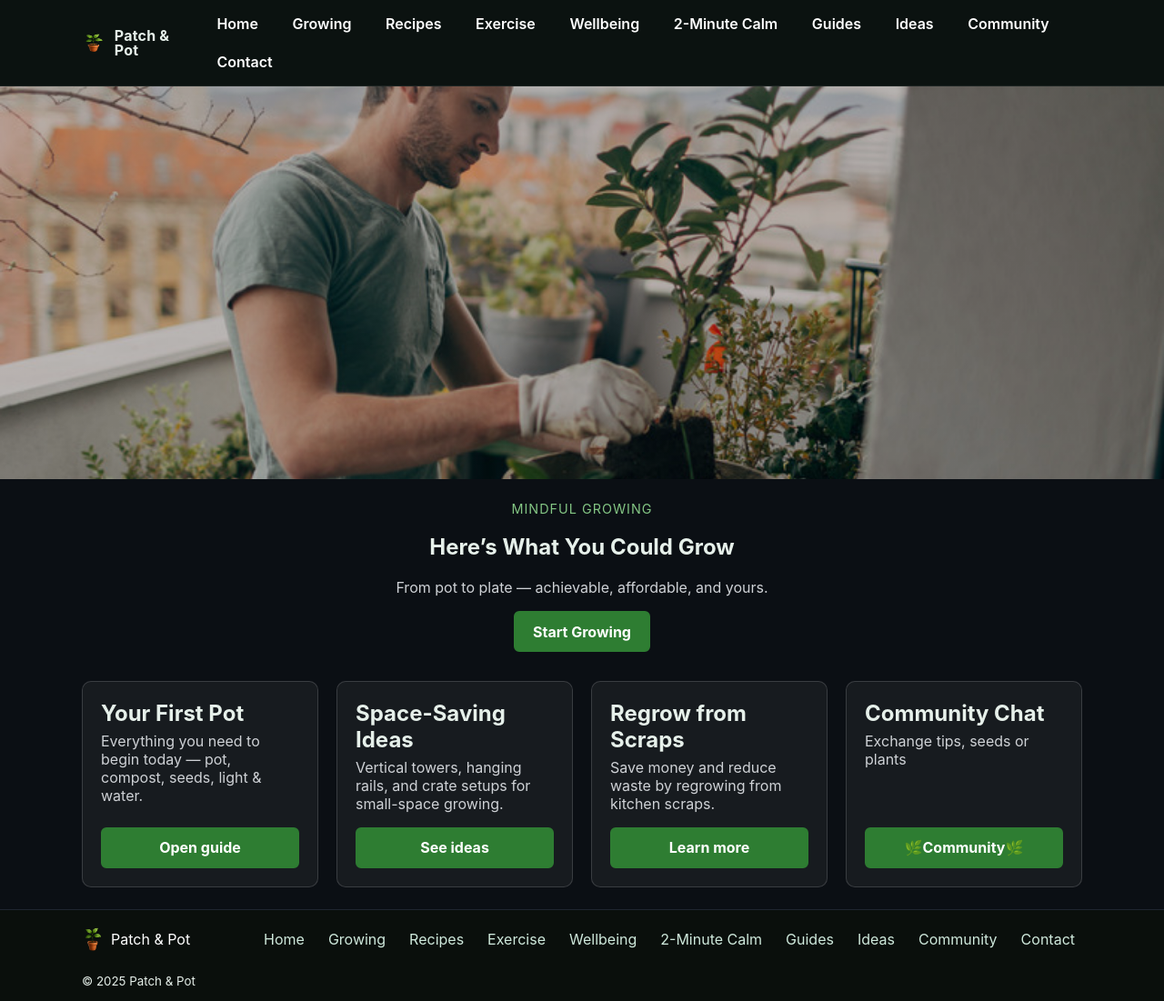
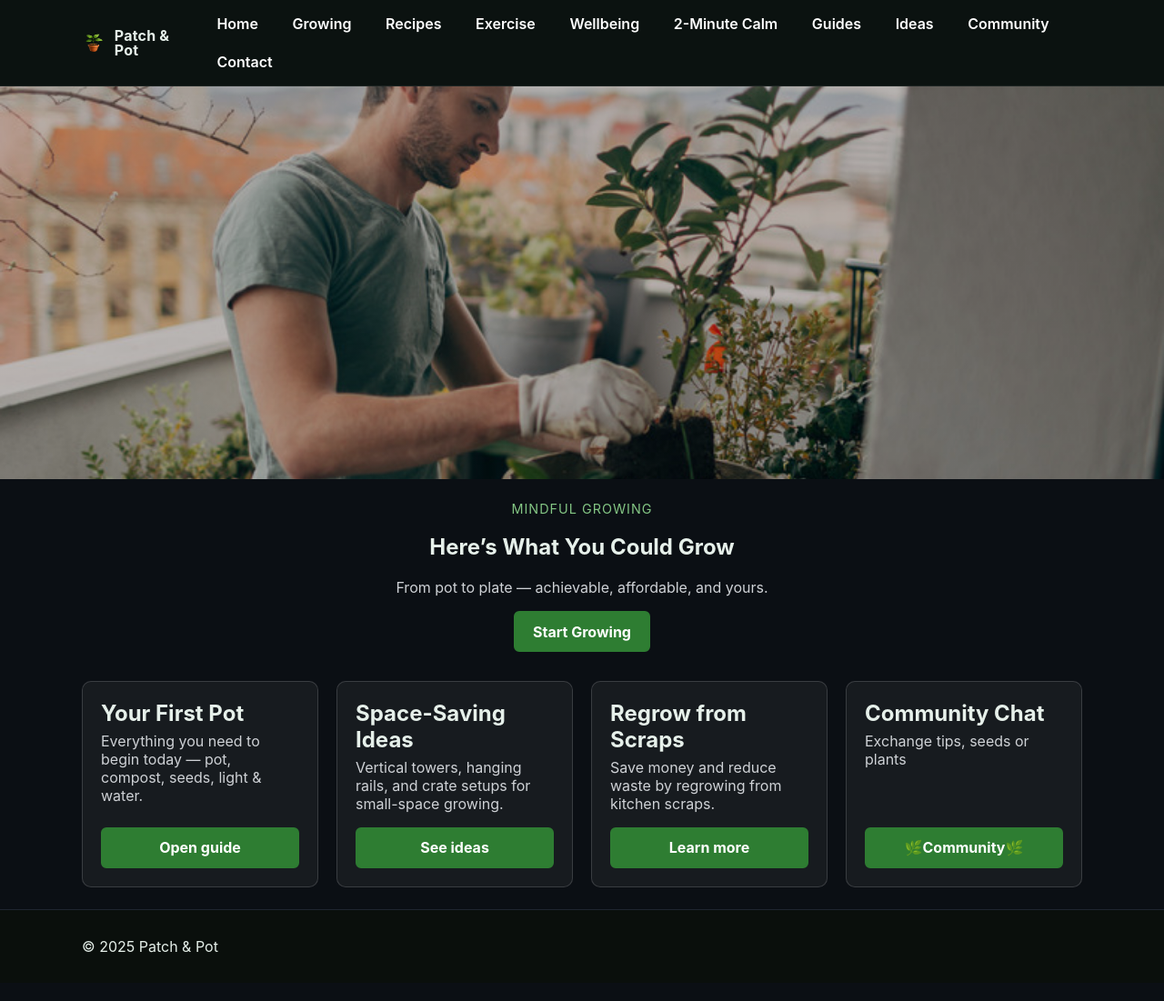
Before and after one commit to grantfitfuel/patchandpot, a Jekyll site: the page built from sites/index.html, in a window 1280 px wide. Shown: the whole page at 91% size. Built offline with Jekyll 4.4.1, drawn with Linux system fonts in a browser that asks for light colours.

Commit message:
Update footer.html

```diff
--- a/sites/_includes/footer.html
+++ b/sites/_includes/footer.html
@@ -1,28 +1,5 @@
-<footer class="site-footer" role="contentinfo" aria-label="Site footer">
-  <div class="wrap footer-inner">
-    <a class="brand" href="{{ '/' | relative_url }}">
-      <img
-        src="{{ '/img/patchandpot-logo.png' | relative_url }}"
-        alt="Patch &amp; Pot"
-        class="footer-icon"
-        onerror="this.src='{{ '/img/pot.png' | relative_url }}'">
-      <span>Patch &amp; Pot</span>
-    </a>
-
-    <nav class="foot-nav" aria-label="Footer">
-      <a href="{{ '/index.html' | relative_url }}">Home</a>
-      <a href="{{ '/growing/index.html' | relative_url }}">Growing</a>
-      <a href="{{ '/recipes.html' | relative_url }}">Recipes</a>
-      <a href="{{ '/exercise.html' | relative_url }}">Exercise</a>
-      <a href="{{ '/wellbeing.html' | relative_url }}">Wellbeing</a>
-      <a href="{{ '/calm.html' | relative_url }}">2-Minute Calm</a>
-      <a href="{{ '/guides/index.html' | relative_url }}">Guides</a>
-      <a href="{{ '/ideas.html' | relative_url }}">Ideas</a>
-      <a href="{{ '/community.html' | relative_url }}">Community</a>
-      <a href="{{ '/contact.html' | relative_url }}">Contact</a>
-    </nav>
-  </div>
-  <div class="wrap" style="justify-content:flex-start;padding-top:6px;">
-    <small>© {{ 'now' | date: '%Y' }} Patch &amp; Pot</small>
+<footer class="site-footer" role="contentinfo">
+  <div class="wrap">
+    <p>&copy; {{ site.time | date: '%Y' }} Patch &amp; Pot</p>
   </div>
 </footer>
```
